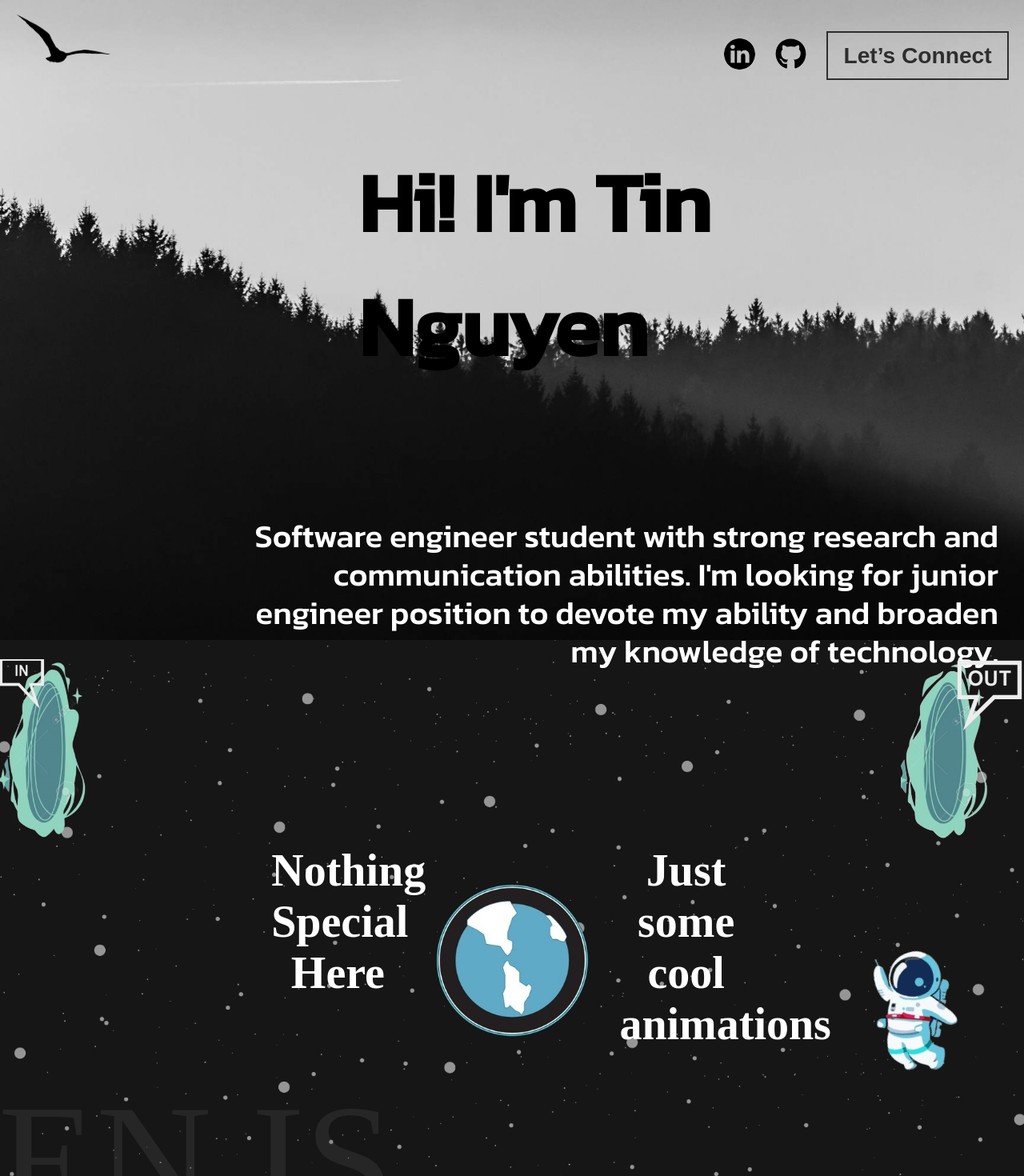
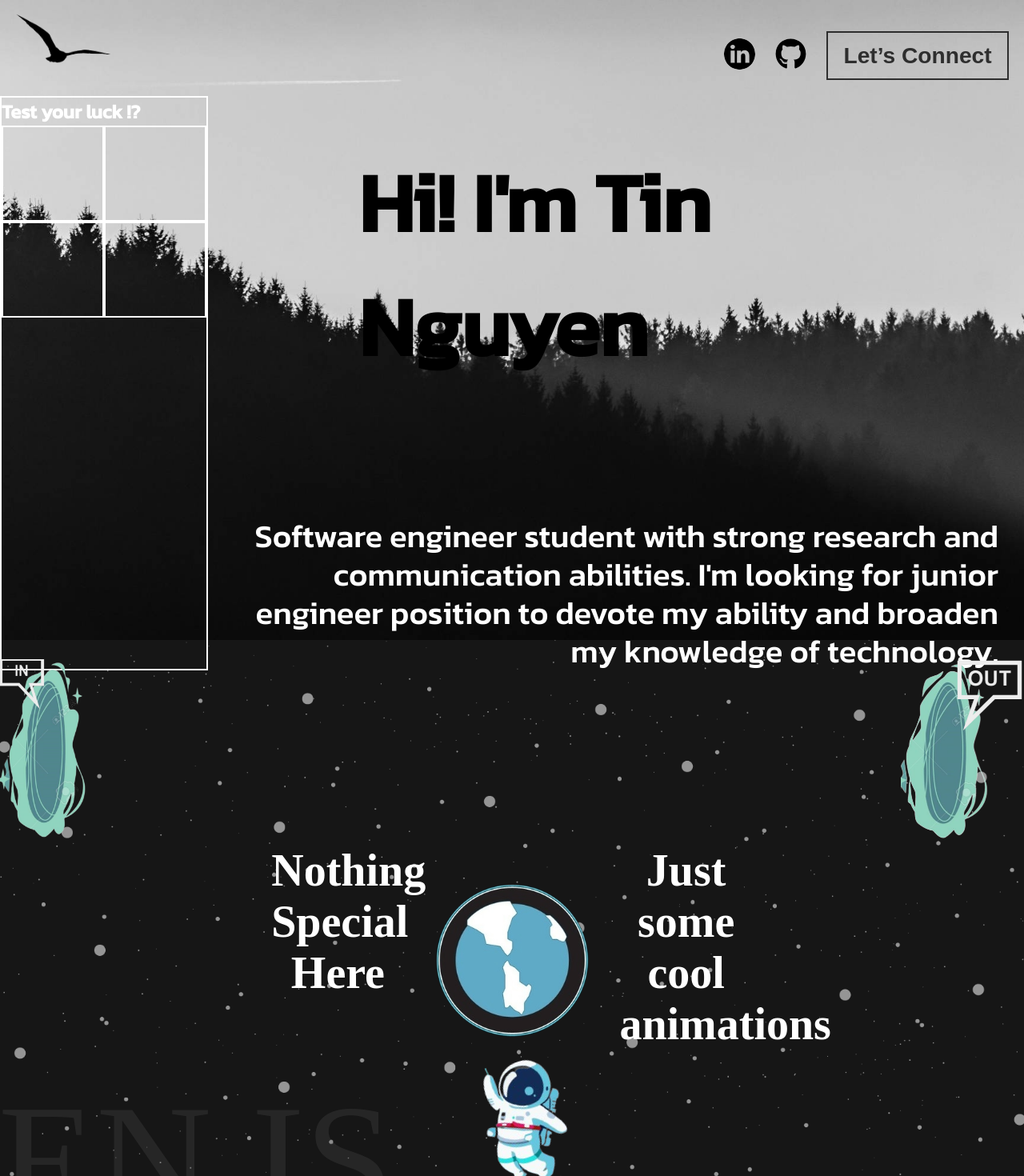
Before and after one commit to TinNguyen01600/portfolio, a React (Vite) app: page / in a window 1280 px wide. Shown: the top 1470 px of the page at 80% size. Built offline with nearby package versions, Linux system fonts and the light colour scheme; a web font is replaced by a local one.

Commit message:
add component Luck and its CSS

```diff
--- a/src/App.css
+++ b/src/App.css
@@ -91,29 +91,53 @@ section {
 /*******************************************************************/
 .banner {
     display: flex;
+
+    .banner-luck {
+        border: 2px solid white;
+
+        h1 {
+            font-family: 'Kanit';
+            color: white;
+        }
+
+        .box-ctn {
+            display: grid;
+            grid-template-columns: repeat(2, 10vw);
+        }
+
+        .mystery-box {
+            border: 2px solid #fff;
+            width: 10vw;
+            height: 15vh;
+        }
+    }
+
+    /*******************************************************************/
+    .banner-text {
+        display: flex;
         flex-direction: column;
         align-items: flex-end;
         gap: 20vh;
 
         width: 65vw;
         margin-left: auto;
-    /* margin-top: vh; */
         padding-right: 2.5vw;
-}
 
-.banner h1 {
+        h1 {
             margin-top: 7vh;
             font-size: 13vh;
             font-family: 'Kanit';
         }
 
-.banner p {
+        p {
             color: #fff;
             line-height: 6vh;
             font-size: 5vh;
             text-align: right;
+            width: 120vh;
             font-family: 'Kanit';
-    width: 120vh;
+        }
+    }
 }
 
 /*******************************************************************/
--- a/src/components/section1/Banner.jsx
+++ b/src/components/section1/Banner.jsx
@@ -1,27 +1,29 @@
 import { motion } from "framer-motion"
+import Luck from "./Luck"
 
 const boxVariant = {
     initial: { x: '300vw' },
     visible: {
         x: 0,
-        transition: {
-            when: 'beforeChildren',
-            staggerChildren: 0.3,   // each child will animate 0.2s after one another
-        }
+        transition: { staggerChildren: 0.3 }
     }
 }
 const boxItemVariant = {
     initial: { x: '300vw' },
     visible: {
         x: 0,
-        transition: { type: 'spring',stiffness: 40 }
+        transition: { type: 'spring', stiffness: 40 }
     }
 }
 
 const Banner = () => {
     return (
+        <div className="banner">
+            <div className="banner-luck">
+                <Luck />
+            </div>
             <motion.div
-            className="banner"
+                className="banner-text"
                 variants={boxVariant}
                 initial='initial'
                 animate='visible'
@@ -29,6 +31,7 @@ const Banner = () => {
                 <motion.h1 variants={boxItemVariant}>Hi! I'm Tin Nguyen</motion.h1>
                 <motion.p variants={boxItemVariant}>Software engineer student with strong research and communication abilities. I'm looking for junior engineer position to devote my ability and broaden my knowledge of technology.</motion.p>
             </motion.div>
+        </div>
     )
 }
 
--- a/src/components/section1/Luck.jsx
+++ b/src/components/section1/Luck.jsx
@@ -2,9 +2,22 @@ import { motion } from "framer-motion";
 
 const Luck = () => {
     return (
-        <>
-
-        </>
+        <motion.div
+            animate={{
+                opacity: [0, 1],
+                transition: { delay: 2, duration: 1 }
+            }}
+        >
+            <h1>Test your luck !?</h1>
+            <div className="box-ctn">
+                {[1, 2, 3, 4].map(box => (
+                    <motion.div
+                        key={box}
+                        className="mystery-box"
+                    />
+                ))}
+            </div>
+        </motion.div>
     )
 }
 
--- a/src/components/section2/Astronaut.jsx
+++ b/src/components/section2/Astronaut.jsx
@@ -29,11 +29,11 @@ const Astronaut = () => {
                 whileTap={{ cursor: 'grabbing' }}
                 whileHover={{ cursor: 'grab', scale: 0.9 }}
 
-                initial={{x: 1050}}
                 animate={{
-                    y: [-300, -120, -300],
+                    x: [100, 1050],
+                    y: [-300, 20, -300],
                     rotate: [0, 180, 0, -90, 90, 0, -180, 0],
-                    transition: { duration: 12, repeat: Infinity, ease: 'linear' }
+                    transition: { duration: 12, repeat: Infinity, ease: 'linear', repeatType: 'mirror' }
                 }}
             />}
 
```
Lines whose indentation alone changed are shown as unchanged.
